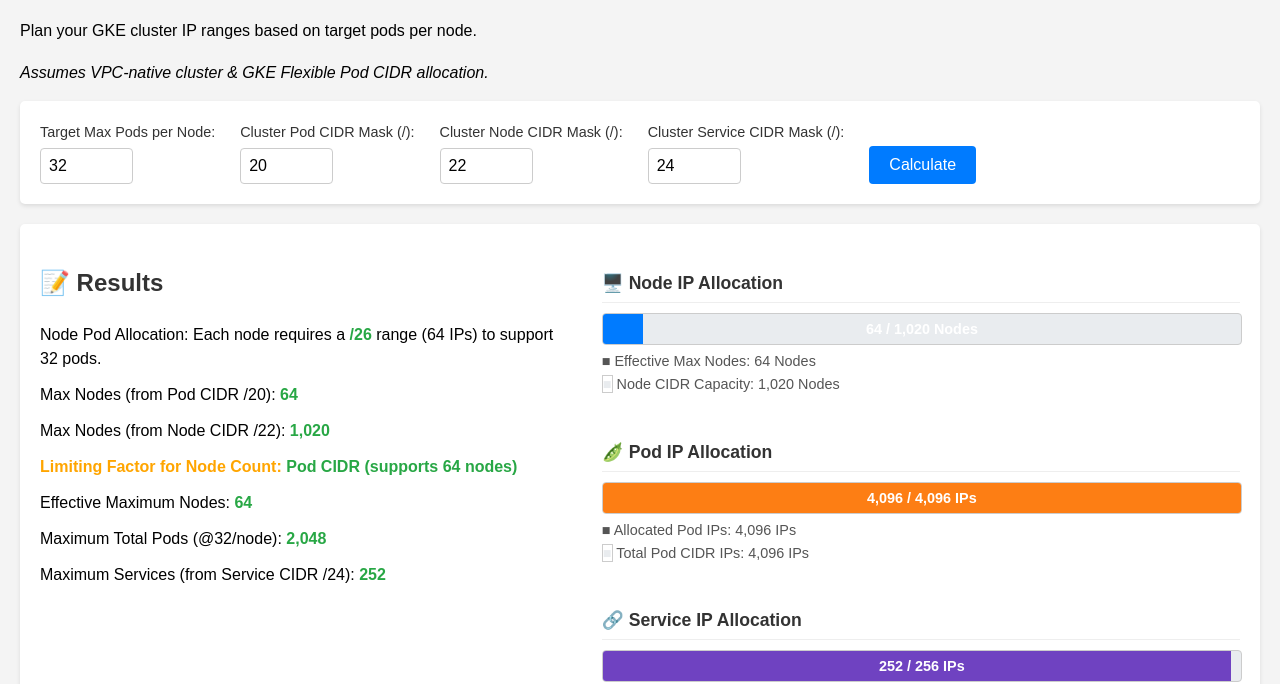
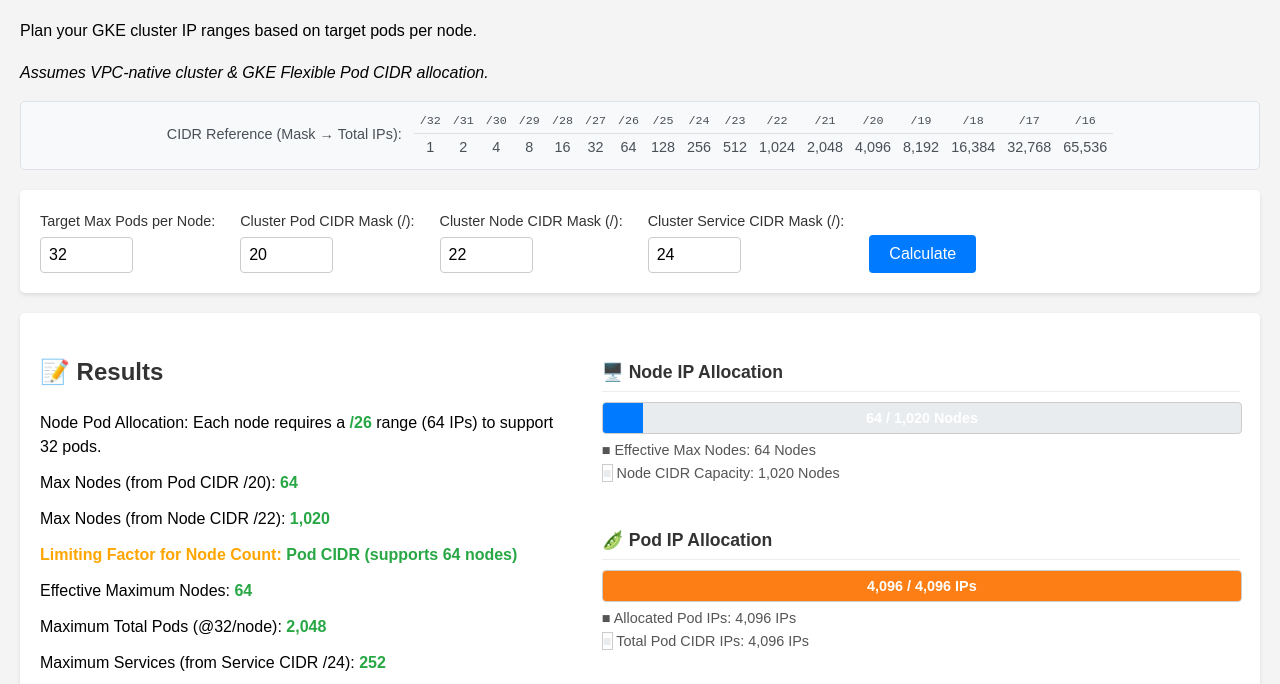
Before and after one commit to sanspace/ranger, a plain HTML site: page index.html in a window 1280 px wide. Shown: the part 76-760 px from the top of the page. Drawn offline with Linux system fonts and the light colour scheme.

Commit message:
:sparkles: add CIDR legend

```diff
--- a/index.html
+++ b/index.html
@@ -11,6 +11,21 @@
     <h1>🧮 GKE CIDR Calculator</h1>
     <p>Plan your GKE cluster IP ranges based on target pods per node.</p>
     <p><i>Assumes VPC-native cluster & GKE Flexible Pod CIDR allocation.</i></p>
+
+    <aside class="cidr-legend-compact">
+        <span class="legend-title">CIDR Reference (Mask &rarr; Total IPs):</span>
+        <table>
+            <thead> <tr> <th>/32</th><th>/31</th><th>/30</th><th>/29</th><th>/28</th><th>/27</th><th>/26</th><th>/25</th>
+                    <th>/24</th><th>/23</th><th>/22</th><th>/21</th><th>/20</th><th>/19</th><th>/18</th><th>/17</th><th>/16</th>
+                </tr>
+            </thead>
+            <tbody>
+                <tr> <td>1</td><td>2</td><td>4</td><td>8</td><td>16</td><td>32</td><td>64</td><td>128</td>
+                    <td>256</td><td>512</td><td>1,024</td><td>2,048</td><td>4,096</td><td>8,192</td><td>16,384</td><td>32,768</td><td>65,536</td>
+                </tr>
+            </tbody>
+        </table>
+    </aside>
 
     <div class="input-section">
 
--- a/style.css
+++ b/style.css
@@ -9,6 +9,53 @@ body {
 h1, h2, h3 {
     color: #333;
 }
+
+/* CIDR legend */
+.cidr-legend-compact {
+    background-color: #f8f9fa;
+    border: 1px solid #dee2e6;
+    border-radius: 5px;
+    padding: 8px 12px; /* Reduced padding */
+    margin-bottom: 20px;
+    font-size: 0.9em; /* Even smaller font size */
+    color: #495057;
+    text-align: center; /* Center title and table */
+}
+
+.cidr-legend-compact .legend-title {
+    font-weight: 500;
+    margin-right: 8px; /* Space between title and table if they wrap */
+    display: inline-block; /* Keep title on same line as table if space allows */
+    margin-bottom: 5px; /* Add some space below if it wraps */
+}
+
+.cidr-legend-compact table {
+    display: inline-block; /* Allow table to sit next to title */
+    border-collapse: collapse;
+    text-align: center;
+    vertical-align: middle; /* Align table nicely with title */
+}
+
+/* Remove cell borders or make very light */
+.cidr-legend-compact th,
+.cidr-legend-compact td {
+    border: none; /* Remove cell borders */
+    padding: 2px 6px; /* Adjust padding */
+    white-space: nowrap; /* Prevent wrapping within cells */
+}
+
+.cidr-legend-compact th { /* Mask row */
+    font-weight: 500;
+    font-family: monospace;
+    border-bottom: 1px solid #dee2e6; /* Separator line */
+
+}
+
+.cidr-legend-compact td { /* IP count row */
+    font-weight: normal;
+}
+
+/* Input Section */
 
 .input-section, .results-section {
     background-color: #fff;
```
